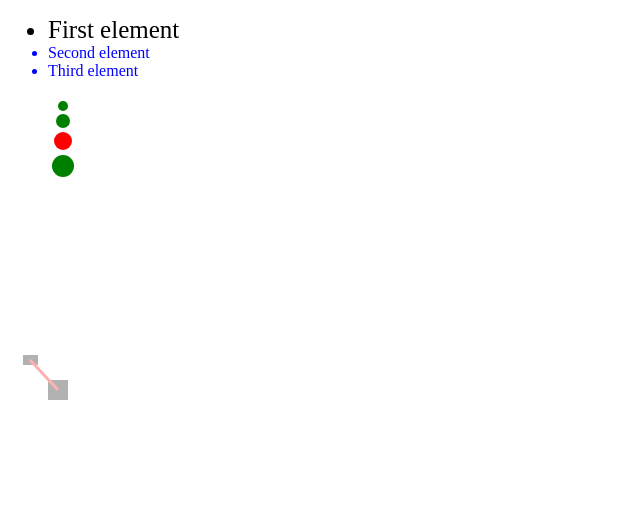
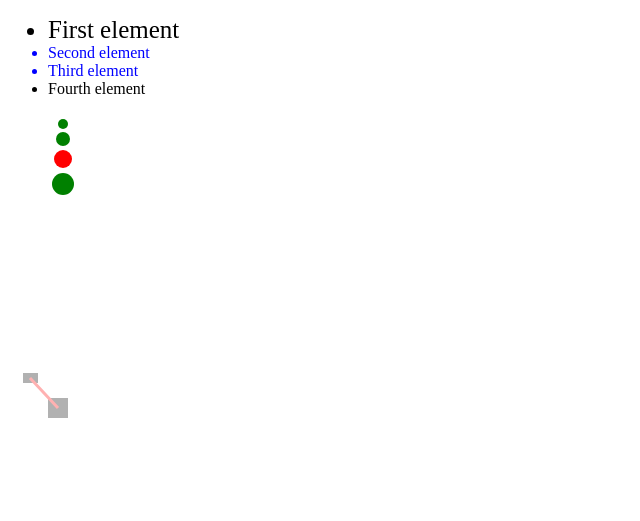
Before and after one commit to twolock/assignment1, a plain HTML site: page index.html in a window 1280 px wide. Shown: the whole page, without its empty margins (0-640 px from the left). Drawn offline with Linux system fonts and the light colour scheme.

Commit message:
Added fourth element.

```diff
--- a/index.html
+++ b/index.html
@@ -17,6 +17,7 @@
  		<li id='first-li'>First element</li>
  		<li class='middle'>Second element</li>
  		<li class='middle'>Third element</li>
+		<li>Fourth element</li>
  	</ul>
     <!-- Close "top-div" and create a second div "main-div" -->
 </div>
```
